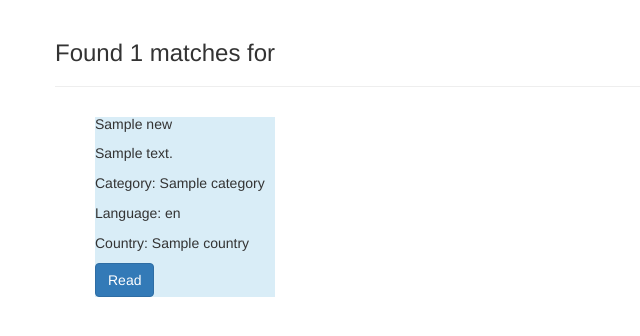
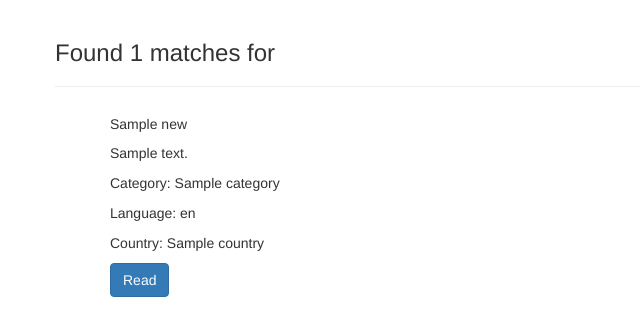
Before and after one commit to OjureFred/WireOnlineNews, a Flask app: template app/templates/search.html in a window 1280 px wide. Shown: the part 52-388 px from the top of the page, without its empty margins (0-640 px from the left). Run offline with Flask 2, Linux system fonts and the light colour scheme; the template is opened without the code that fills it: most values are stand-ins (such as "Sample title", 1, 10 or a date in 2020); some libraries are stand-ins or nearby versions.

Commit message:
Revert "Added more bootstrap styling for index.html"
This reverts commit a32dd443b413e70f12c688b4ba7390f36364d4e0.

```diff
--- a/app/templates/index.html
+++ b/app/templates/index.html
@@ -14,7 +14,7 @@
         <div class="container">
 
             <form>
-                <input type="text" name="news_query" placeholder="Search for all news containing keyword E.g Bitcoin, Apple, Microsoft" class="form-control">
+                <input type="text" name="news_query" placeholder="Search for all news containing keyword" class="form-control">
                 <input type="submit"  value="Submit" class="btn btn-default">
             </form>
 
--- a/app/templates/macros.html
+++ b/app/templates/macros.html
@@ -1,20 +1,18 @@
 {% macro displayNews(news_list) %}
-<div class="row">
- {% for news in news_list %}
-     <div class="col-xs-6 col-sm-6 col-md-6 col-lg-6 news-card">
-    <div class="card border-primary bg-info h-100" style="width: 18rem;">
+
+    {% for news in news_list %}
+    <div class="col-xs-12 col-sm-4 col-md-4 col-lg-4 news-card">
+    <div class="card border-primary" style="width: 18rem;">
         <div class="card-body">
           <h5 class="card-title">{{news.name}}</h5>
           <p class="card-text">{{news.description}}</p>
           <p class="card-text">Category: {{news.category}}</p>
           <p class="card-text">Language: {{news.language}}</p>
           <p class="card-text">Country: {{news.country}}</p>
-          <a href="{{news.url}}" class="btn btn-primary" target="_blank">Read</a>
+          <a href="{{news.url}}" class="btn btn-primary">Read</a>
         </div>
       </div>
       </div>
-
     {% endfor %}
 
-    </div>
 {% endmacro %}
--- a/app/templates/navbar.html
+++ b/app/templates/navbar.html
@@ -14,5 +14,5 @@
                 <li><a href="/">Home</a></li>
         </div>
 
-        </div>
+    </div>
 </div>
--- a/views.py
+++ b/views.py
@@ -14,6 +14,7 @@ def index():
     business_online_news = get_news("business")
     technology_online_news = get_news("technology")
 
+    print(general_online_news)
     title = "Welcome to Wire Online News Service"
 
     search_news = request.args.get('news_query')
```
